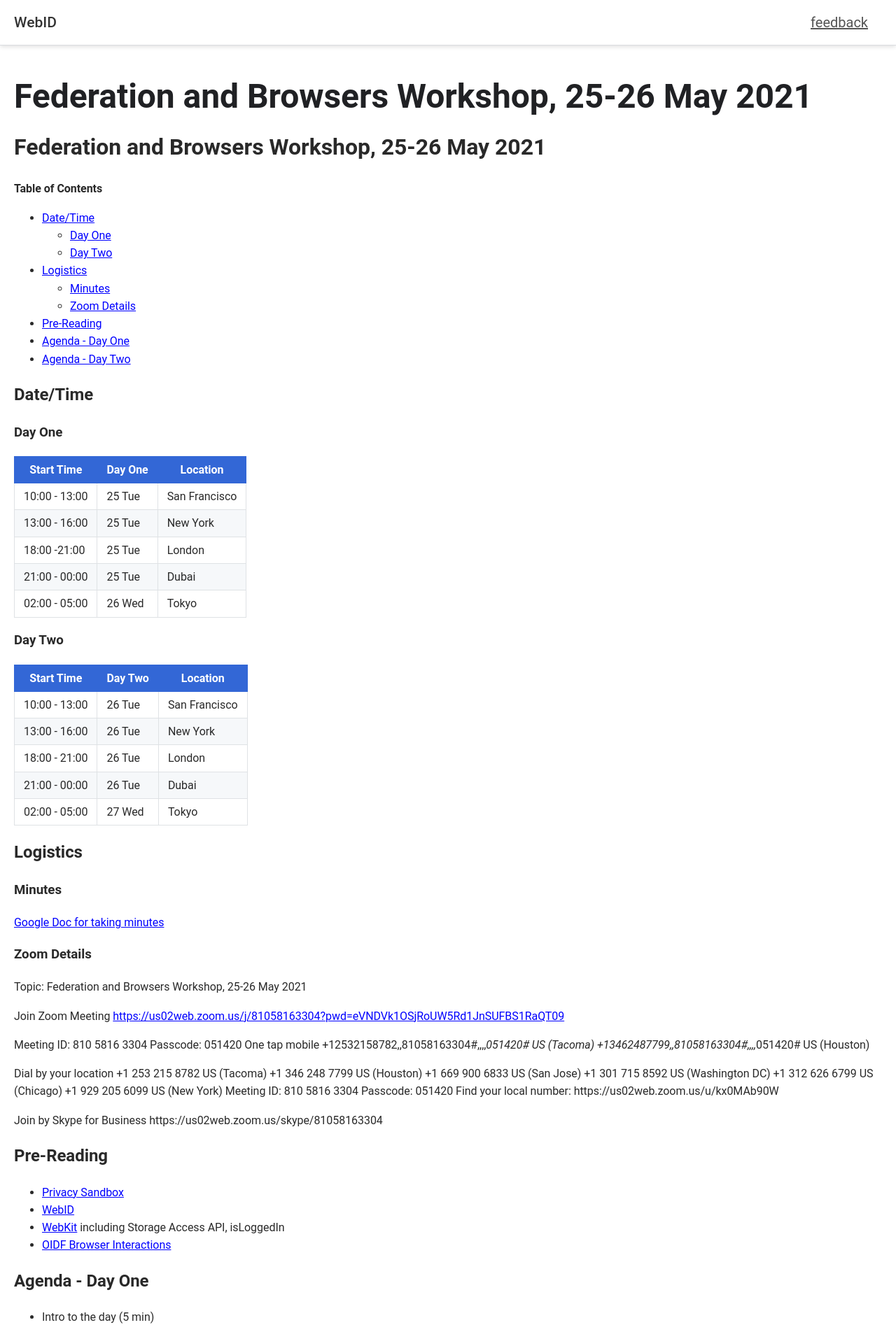
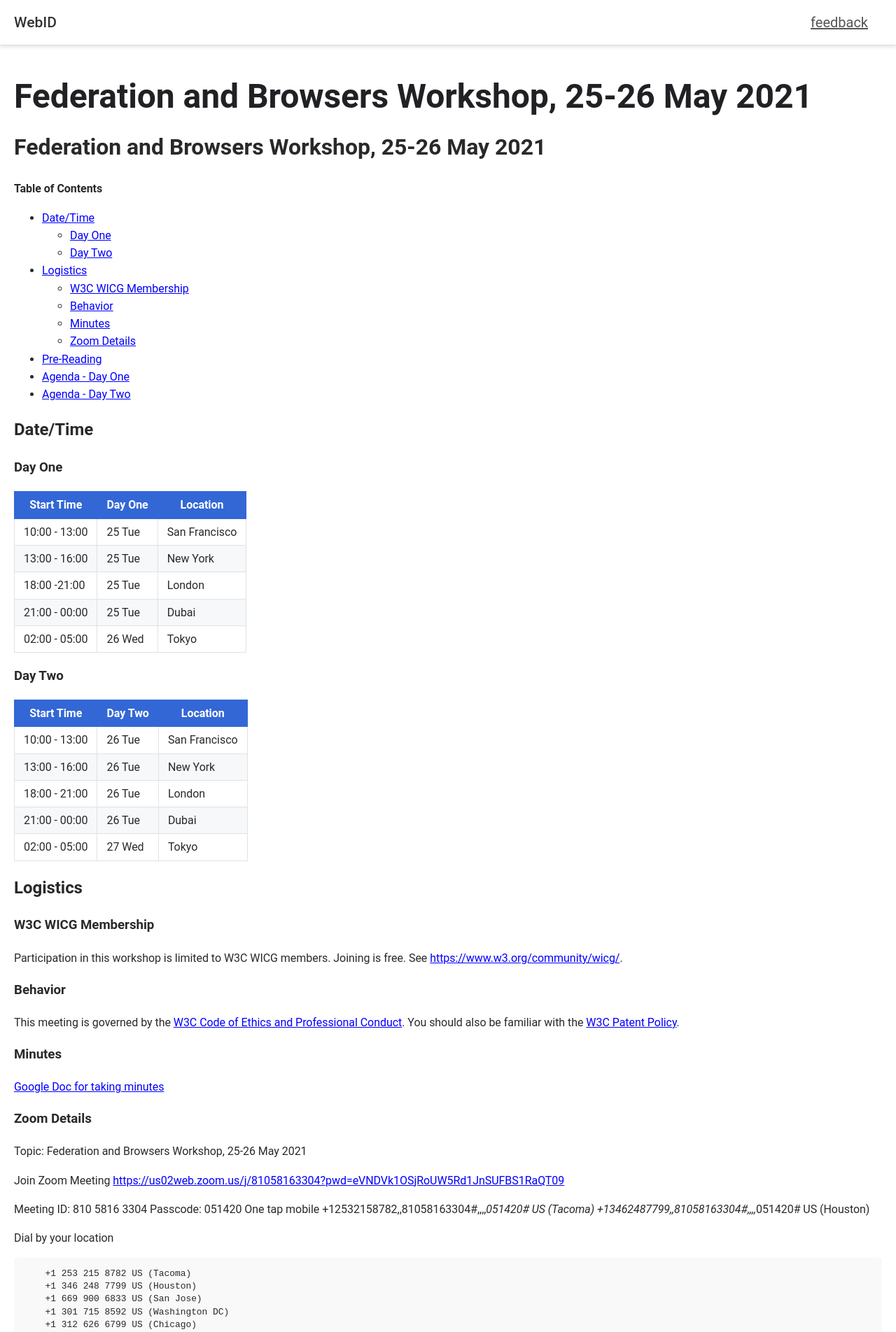
Before and after one commit to w3c-fedid/FedCM, a Jekyll site: the page built from meetings/2021/25-26_May_2021.md, in a window 1280 px wide. Shown: the top 1904 px of the page at 70% size. Built offline with Jekyll 4.4.1, drawn with Linux system fonts in a browser that asks for light colours; some web fonts are replaced; our own code applies the rules of GitHub Pages for plain Markdown files; some of the changed text lies outside the part shown.

Commit message:
Update 25-26_May_2021.md

```diff
--- a/meetings/2021/25-26_May_2021.md
+++ b/meetings/2021/25-26_May_2021.md
@@ -6,6 +6,8 @@
   * [Day One](#day-one)
   * [Day Two](#day-two)
 - [Logistics](#logistics)
+  * [W3C WICG Membership](#w3c-wicg-membership)
+  * [Behavior](#behavior)
   * [Minutes](#minutes)
   * [Zoom Details](#zoom-details)
 - [Pre-Reading](#pre-reading)
@@ -35,6 +37,13 @@
 | 02:00 -  05:00  | 27 Wed | Tokyo        |
 
 ## Logistics
+### W3C WICG Membership
+Participation in this workshop is limited to W3C WICG members. Joining is free. See <https://www.w3.org/community/wicg/>.
+
+### Behavior
+This meeting is governed by the [W3C Code of Ethics and Professional Conduct](https://www.w3.org/Consortium/cepc/).
+You should also be familiar with the [W3C Patent Policy](https://www.w3.org/Consortium/Patent-Policy-20040205/).
+
 ### Minutes
 [Google Doc for taking minutes](https://docs.google.com/document/d/1nZt-bU-9FeoaavSuB6KPC7d3vyKuOhnA5QAd8kTN0z0/edit?usp=sharing)
 
@@ -51,14 +60,18 @@ One tap mobile
 +13462487799,,81058163304#,,,,*051420# US (Houston)
 
 Dial by your location
+
         +1 253 215 8782 US (Tacoma)
         +1 346 248 7799 US (Houston)
         +1 669 900 6833 US (San Jose)
         +1 301 715 8592 US (Washington DC)
         +1 312 626 6799 US (Chicago)
         +1 929 205 6099 US (New York)
+
 Meeting ID: 810 5816 3304
+
 Passcode: 051420
+
 Find your local number: https://us02web.zoom.us/u/kx0MAb90W
 
 Join by Skype for Business
```
